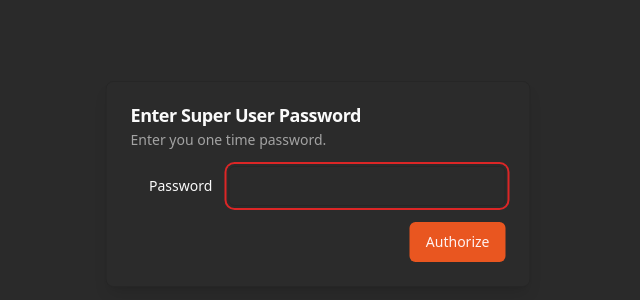
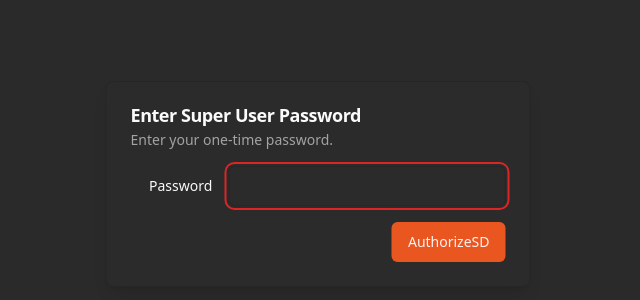
Before and after one commit to samrakshaa/ShieldBuntu, a React (Vite) app: page /network-security/firewall in a window 1280 px wide. Shown: the part 216-516 px from the top of the page, without its empty margins (322-962 px from the left). Built offline with nearby package versions, Linux system fonts and the light colour scheme; what tauri-plugin-log-api would draw is missing.

Commit message:
created a custom hook for loading states

```diff
--- a/src/components/SudoDialog.tsx
+++ b/src/components/SudoDialog.tsx
@@ -1,77 +1,82 @@
-import { Button } from "@/components/ui/button";
+// Import statements
+import { useState, useEffect, FormEvent } from "react";
+import { invoke } from "@tauri-apps/api/tauri";
+import { appWindow } from "@tauri-apps/api/window";
 import {
   Dialog,
   DialogContent,
+  DialogHeader,
+  DialogTitle,
   DialogDescription,
   DialogFooter,
-  DialogHeader,
-  DialogTitle,
 } from "@/components/ui/dialog";
 import { Input } from "@/components/ui/input";
+import { Button } from "@/components/ui/button";
 import { Label } from "@/components/ui/label";
-import { invoke } from "@tauri-apps/api/tauri";
-import { FormEvent, useEffect, useState } from "react";
-import { appWindow } from "@tauri-apps/api/window";
 import { useToast } from "./ui/use-toast";
+import useLoading from "../hooks/useLoading";
 
 const SudoDialog = () => {
   const [password, setPassword] = useState("");
-  const [isdialogOpen, setIsDialogOpen] = useState(true);
   const [attemptsRemaining, setAttemptsRemaining] = useState(3);
+  const [isDialogOpen, setIsDialogOpen] = useState(true);
   const { toast } = useToast();
-
-  const handlePassword = (e: FormEvent) => {
-    e.preventDefault();
-    setAttemptsRemaining((prev) => prev - 1);
-    invoke("set_password", { password })
-      .then(() => {
+  const { isLoading, execute } = useLoading({
+    functionToExecute: () => invoke("set_password", { password }),
+    onSuccess: () => {
+      console.log("Authorized");
       setIsDialogOpen(false);
-        console.log("Authorized");
-      })
-      .catch((err) => {
+    },
+    onError: (err) => {
       console.log(err);
       toast({
         variant: "destructive",
         title: "Wrong Password",
         description: `You have entered wrong Password. Only ${attemptsRemaining} chances left.`,
       });
+    },
   });
-  };
 
   useEffect(() => {
-    const closeApp = async () => {
     if (attemptsRemaining < 1) {
-        console.log(attemptsRemaining - 1);
-        await appWindow.close();
+      console.log("Closing app due to too many failed attempts");
+      appWindow.close();
     }
+  }, [attemptsRemaining]);
+
+  const handlePassword = (e: FormEvent) => {
+    e.preventDefault();
+    setAttemptsRemaining((prev) => prev - 1);
+    execute();
   };
-
-    closeApp();
-  }, [attemptsRemaining]);
 
   return (
     <div>
-      <Dialog open={isdialogOpen}>
+      <Dialog open={isDialogOpen}>
         <DialogContent className="sm:max-w-[425px]">
           <DialogHeader>
             <DialogTitle>Enter Super User Password</DialogTitle>
-            <DialogDescription>Enter you one time password.</DialogDescription>
+            <DialogDescription>Enter your one-time password.</DialogDescription>
           </DialogHeader>
           <form onSubmit={handlePassword}>
             <div className="grid grid-cols-4 items-center gap-4 mb-4">
-              <Label htmlFor="username" className="text-right">
+              <Label htmlFor="password" className="text-right">
                 Password
               </Label>
               <Input
                 type="password"
-                id="username"
+                id="password"
                 value={password}
                 className="col-span-3"
                 onChange={(e) => setPassword(e.target.value)}
+                disabled={isLoading}
               />
             </div>
             <DialogFooter>
-              <Button type="submit">Authorize</Button>
+              <Button type="submit" disabled={isLoading}>
+                {/* features-to-work-on: Add a loading spinner */}
+                {isLoading ? "Authorizing..." : "Authorize"}SD
+              </Button>
             </DialogFooter>
           </form>
         </DialogContent>
--- /dev/null
+++ b/src/hooks/useLoading.tsx
@@ -0,0 +1,49 @@
+import { useState, useCallback } from 'react';
+
+type UseLoadingHookParams<T> = {
+    functionToExecute: () => T | Promise<T>;
+    onSuccess?: (result: T) => void;
+    onError?: (error: any) => void;
+};
+
+type UseLoadingHookReturn<T> = {
+    isLoading: boolean;
+    result: T | null;
+    error: any;
+    execute: () => void;
+};
+
+function useLoading<T>(params: UseLoadingHookParams<T>): UseLoadingHookReturn<T> {
+    const { functionToExecute, onSuccess, onError } = params;
+    const [isLoading, setIsLoading] = useState<boolean>(false);
+    const [result, setResult] = useState<T | null>(null);
+    const [error, setError] = useState<any>(null);
+
+    const execute = useCallback(() => {
+        setIsLoading(true);
+        setResult(null);
+        setError(null);
+
+        // Wrapping the execution in a Promise to handle both sync and async functions
+        Promise.resolve().then(() => functionToExecute())
+            .then(response => {
+                setResult(response);
+                if (onSuccess) {
+                    onSuccess(response);
+                }
+            })
+            .catch(err => {
+                setError(err);
+                if (onError) {
+                    onError(err);
+                }
+            })
+            .finally(() => {
+                setIsLoading(false);
+            });
+    }, [functionToExecute, onSuccess, onError]);
+
+    return { isLoading, result, error, execute };
+}
+
+export default useLoading;
```
Lines whose indentation alone changed are shown as unchanged.
